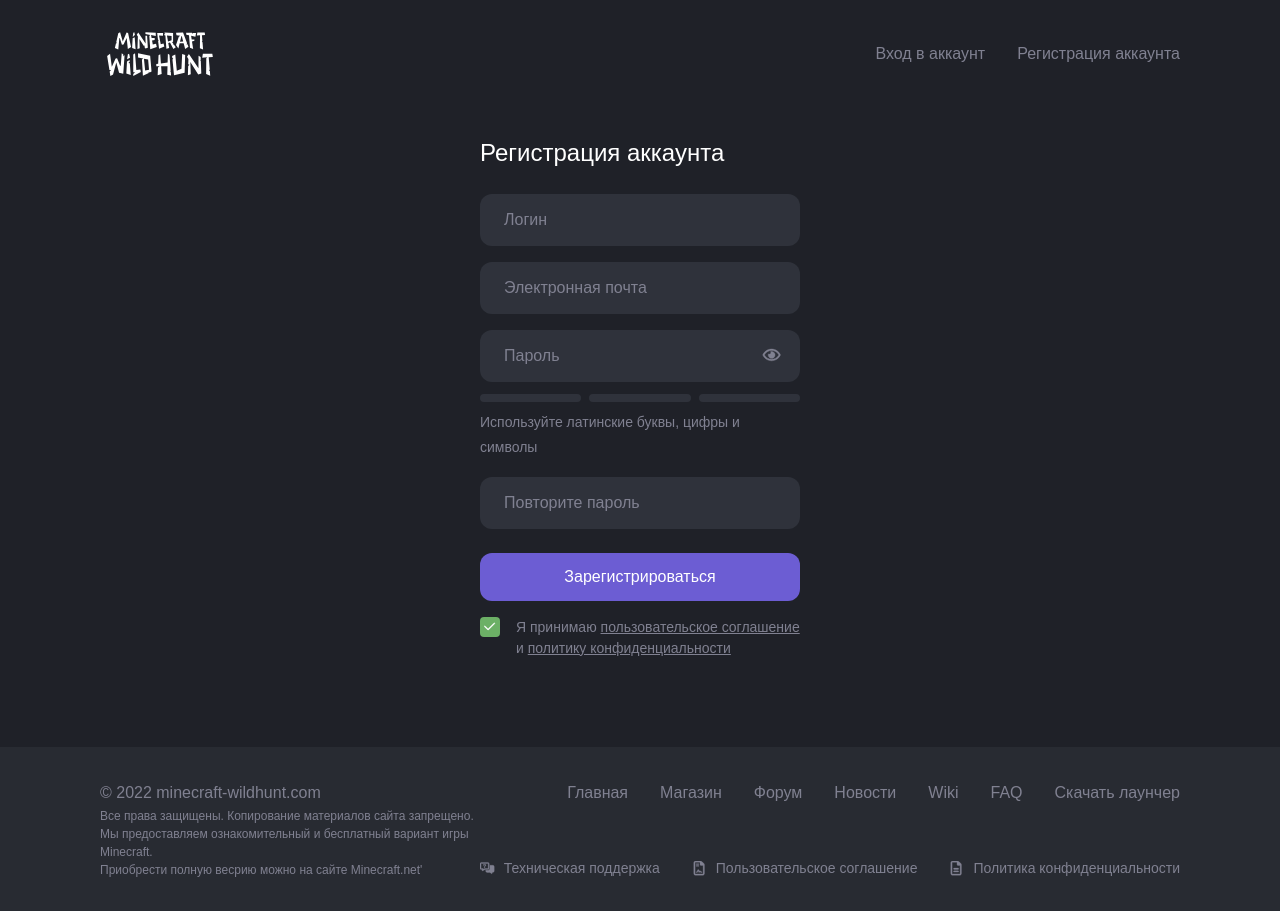
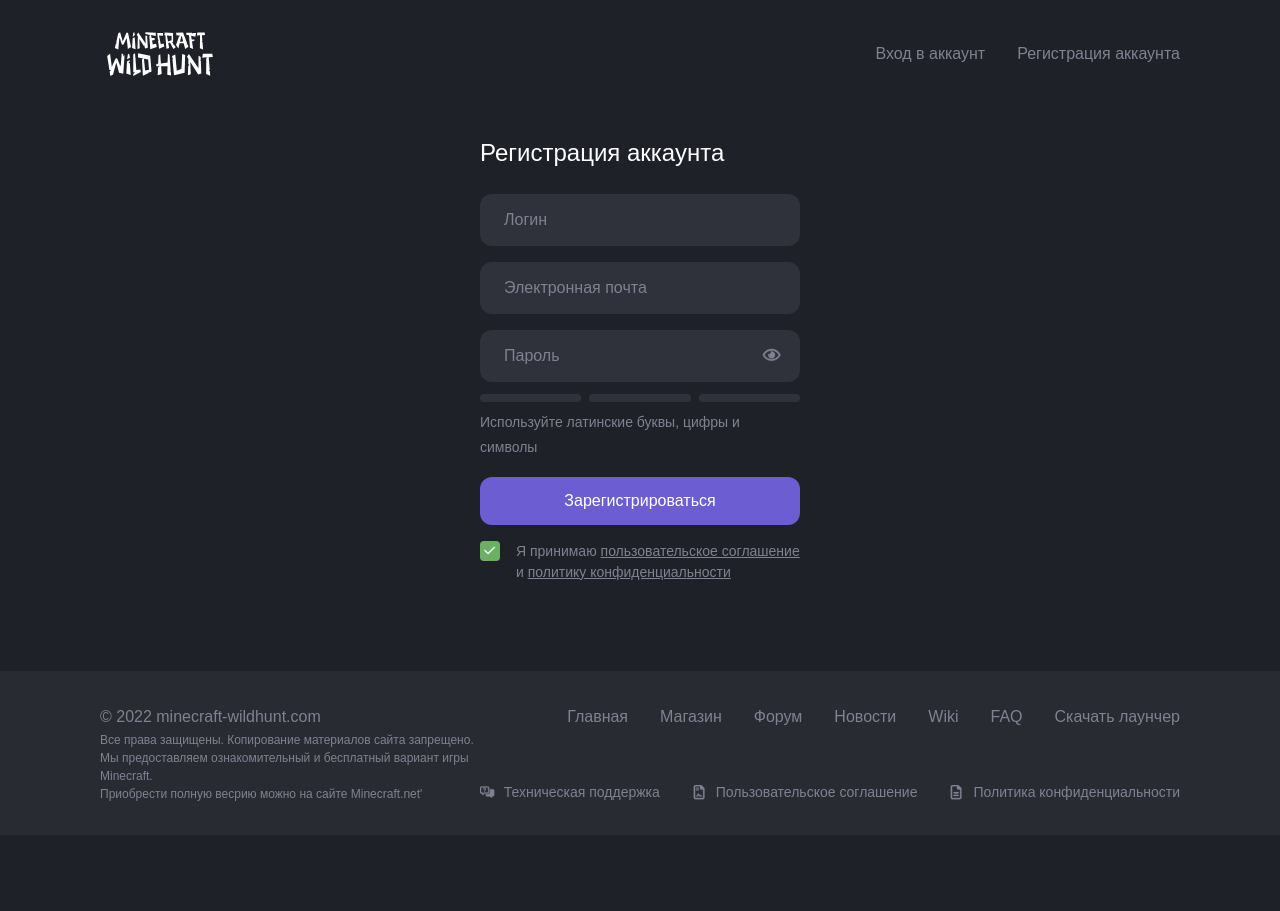
Before and after one commit to NikitaSheremeta/wildhunt-client-personal-cabinet, a Vue app: page /signup in a window 1280 px wide. After the commit the page ends 835 px from the top, so only its background shows below. Built offline with nearby package versions, Linux system fonts and the light colour scheme; a web font is replaced by a local one.

Commit message:
FCKNG validation

```diff
--- a/src/components/base/BaseInput.vue
+++ b/src/components/base/BaseInput.vue
@@ -17,6 +17,8 @@
         <BaseIcon v-if="loading" icon="preloader" color="secondary" spin />
 
         <BaseIcon v-if="icon" :icon="icon" color="secondary" />
+
+        <BaseIcon v-if="input.valid" icon="check" color="success" />
       </div>
     </div>
 
@@ -49,8 +51,8 @@ export default {
       default: 'text'
     },
     placeholder: {
-      type: [String, null],
-      default: null
+      type: String,
+      default: ''
     },
     disabled: {
       type: Boolean,
@@ -61,8 +63,8 @@ export default {
       default: false
     },
     icon: {
-      type: [String, null],
-      default: null
+      type: String,
+      default: ''
     },
     loading: {
       type: Boolean,
--- a/src/helpers/validators.js
+++ b/src/helpers/validators.js
@@ -7,5 +7,3 @@ export const minLength = (number, validationMessage) => (value) => value.length
 export const maxLength = (number, validationMessage) => (value) => value.length <= number ? '' : validationMessage;
 
 export const email = (validationMessage) => (value) => value.match(regularExpressions.email) ? '' : validationMessage;
-
-export const sameAs = (equalTo, validationMessage) => (value) => equalTo.value === value ? '' : validationMessage;
--- a/src/hooks/useInput.js
+++ b/src/hooks/useInput.js
@@ -8,9 +8,6 @@ export function useInput(properties) {
     touched: false,
     errors: {},
     error: '',
-    reset: () => {
-      data.touched = false;
-    },
     blur: () => {
       data.touched = true;
     }
--- a/src/views/Signup.vue
+++ b/src/views/Signup.vue
@@ -32,14 +32,6 @@
             :placeholder="labels.SIGN_UP_VIEW.PASSWORD"
             :disabled="flags.isDisabled"
             :rules="rules.password"
-          />
-
-          <BasePassword
-            v-model="state.repeatPassword"
-            class="form__field"
-            :placeholder="labels.SIGN_UP_VIEW.REPEAT_PASSWORD"
-            :disabled="flags.isDisabled"
-            :rules="rules.repeatPassword"
           />
 
           <div class="form__actions">
@@ -93,7 +85,7 @@ import BasePassword from '@/components/base/BasePassword';
 import BaseButton from '@/components/base/BaseButton';
 import BaseCheckbox from '@/components/base/BaseCheckbox';
 import BaseLink from '@/components/base/BaseLink';
-import { required, minLength, maxLength, email, sameAs } from '@/helpers/validators';
+import { required, minLength, maxLength, email } from '@/helpers/validators';
 import { debounce } from '@/helpers/debounce';
 import { validationMessages } from '@/utils/validation-messages';
 import { magicNumbers } from '@/utils/magic-numbers';
@@ -116,10 +108,7 @@ export default {
       password: ''
     });
 
-    const state = reactive({
-      repeatPassword: '',
-      eula: true
-    });
+    const state = reactive({ eula: true });
 
     const flags = reactive({
       isLoading: false,
@@ -143,8 +132,7 @@ export default {
         maxLength: maxLength(magicNumbers.PASSWORD.MAX_LENGTH, validationMessages.PASSWORD.MAX_LENGTH)
       },
       repeatPassword: {
-        required: required(validationMessages.CONFIRM_PASSWORD.REQUIRED),
-        sameAs: sameAs(data.password, validationMessages.CONFIRM_PASSWORD.SAME_AS)
+        required: required(validationMessages.CONFIRM_PASSWORD.REQUIRED)
       }
     };
 
@@ -171,6 +159,7 @@ export default {
       flags,
       rules,
       labels,
+      validationMessages,
       onSubmitForm
     };
   }
@@ -194,10 +183,6 @@ export default {
     }
   }
 
-  &__actions {
-    margin-top: 24px;
-  }
-
   &__eula {
     margin-top: 16px;
   }
```
